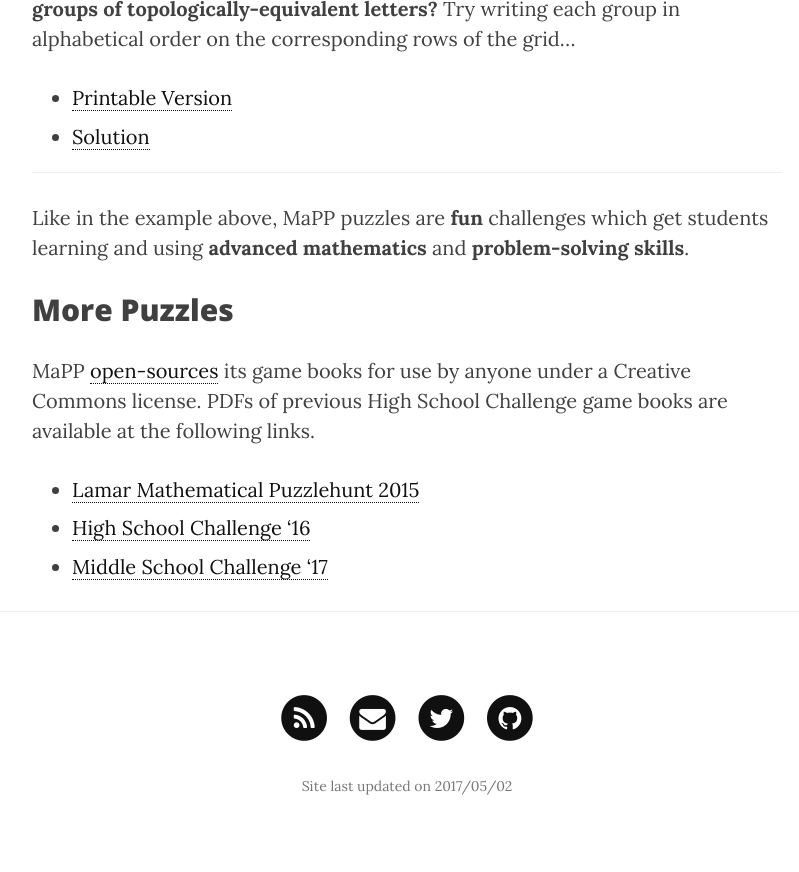
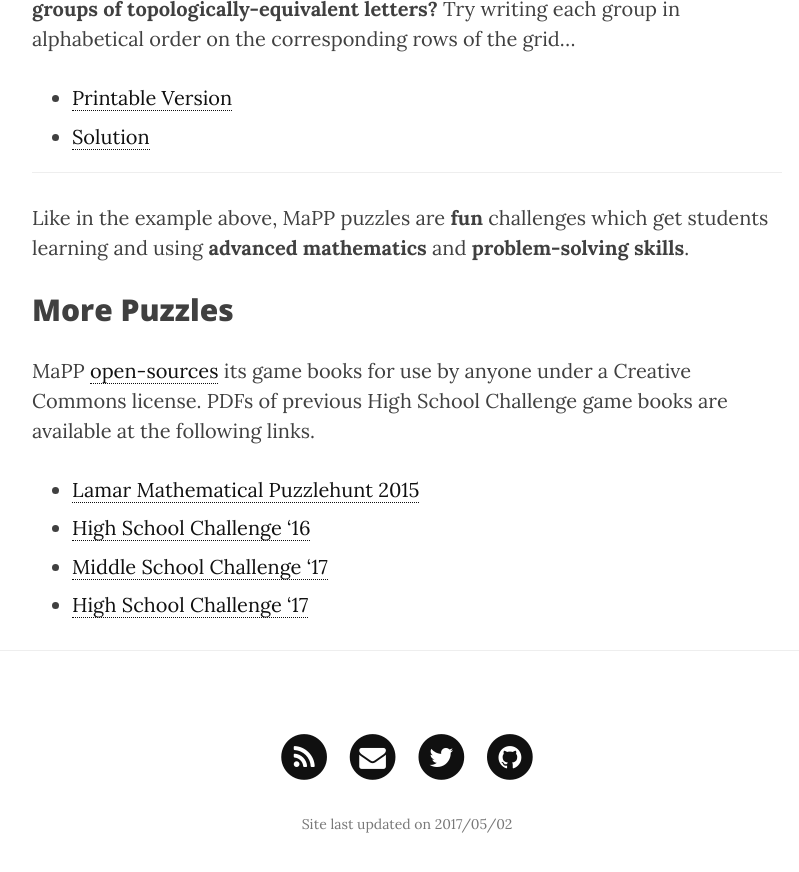
Before and after one commit to MaPPmath/mappmath.github.io, a Jekyll site: the page built from pages/1_puzzles.md, in a window 1280 px wide and 900 px high, scrolled down 1341 px. Shown: the top 872 px of the window, without its empty margins (233-1032 px from the left). Built offline with Jekyll 4.4.1, drawn with Linux system fonts in a browser that asks for light colours; nearby versions of some CDN libraries.

Commit message:
add HSC17 to puzzles page

```diff
--- a/pages/1_puzzles.md
+++ b/pages/1_puzzles.md
@@ -36,7 +36,9 @@ are available at the following links.
 - [Lamar Mathematical Puzzlehunt 2015][lamp2015]
 - [High School Challenge '16][hsc16]
 - [Middle School Challenge '17][msc17]
+- [High School Challenge '17][hsc17]
 
 [lamp2015]: https://github.com/MaPPmath/lamp-2015/raw/master/booklet.pdf
 [hsc16]: https://github.com/MaPPmath/hsc16/raw/master/booklet.pdf
 [msc17]: https://github.com/MaPPmath/msc17/raw/master/msc17-game-book.pdf
+[hsc17]: https://github.com/MaPPmath/hsc17/raw/master/hsc17-game-book.pdf
```
